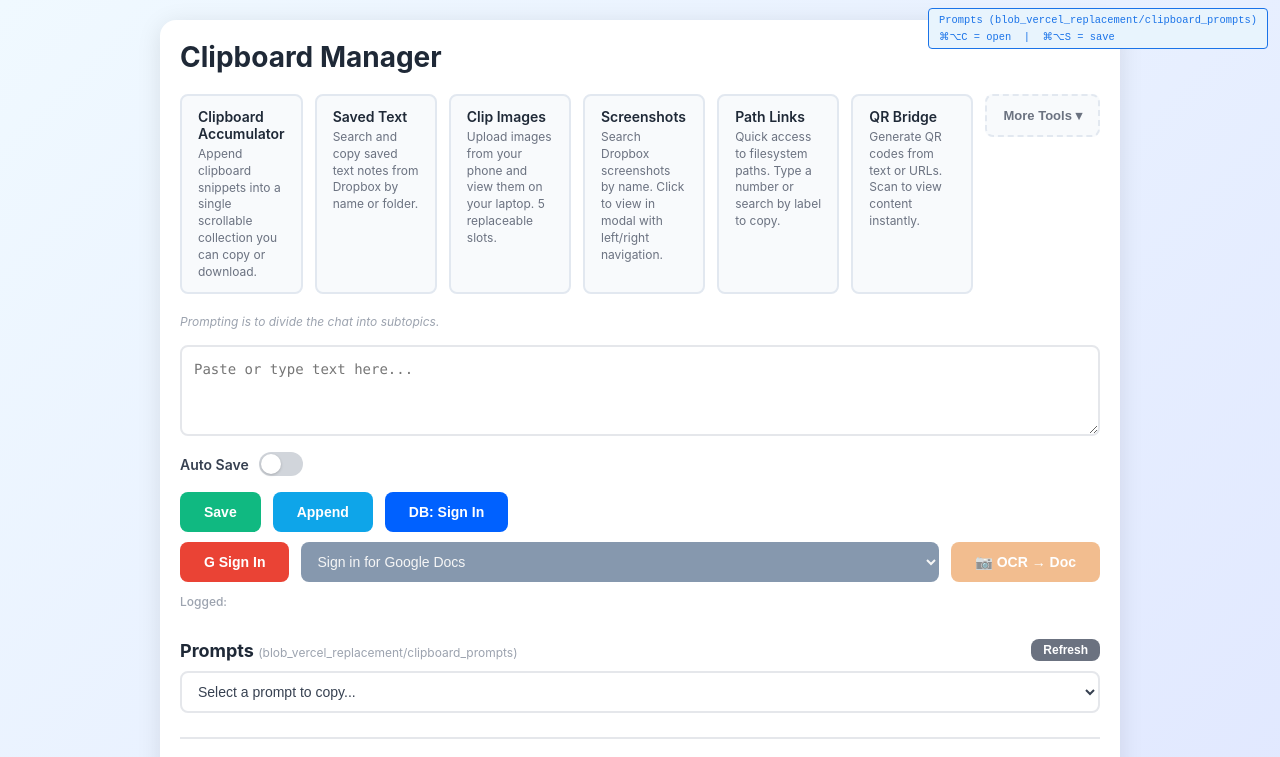
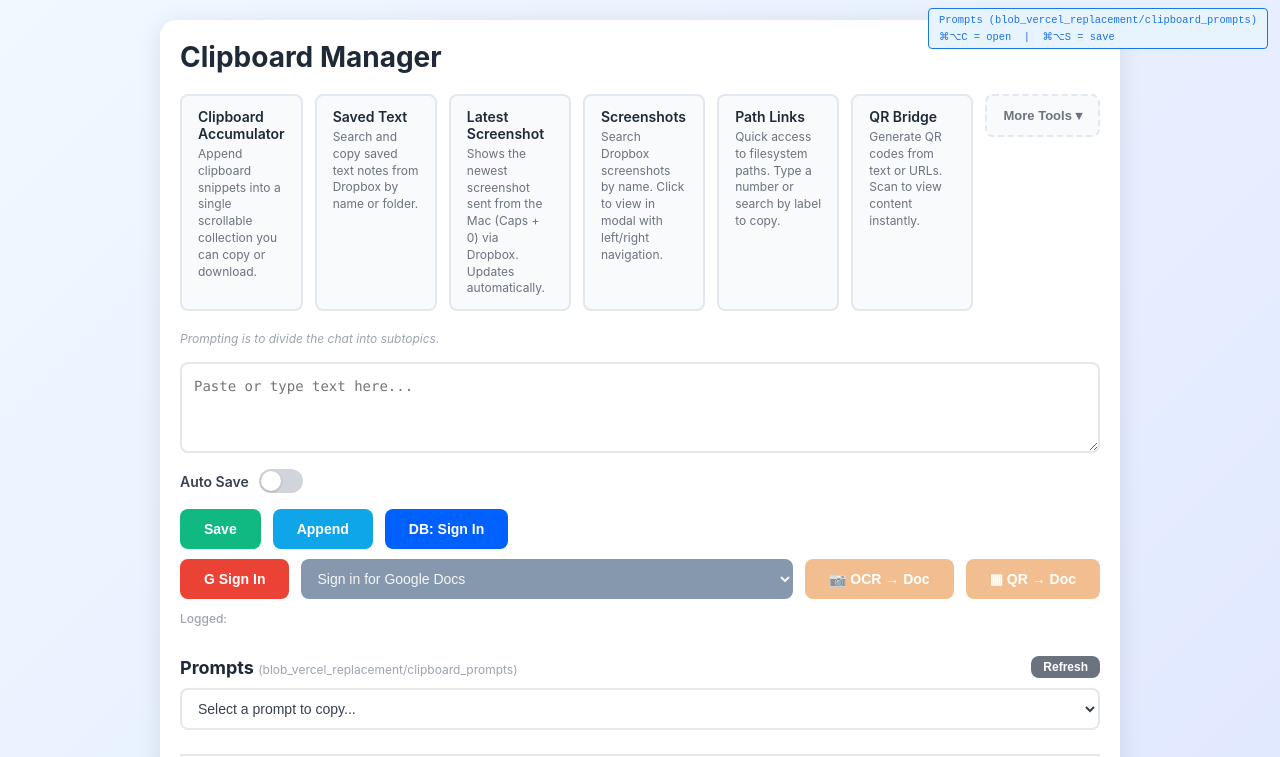
Before and after one commit to firedynasty/clipboard_manager, a React (Create React App) app: page / in a window 1280 px wide. Shown: the top 757 px of the page. Built offline with nearby package versions, Linux system fonts and the light colour scheme.

Commit message:
Swap Clip Images link for Latest Screenshot; add QR to Doc
Co-Authored-By: Claude Sonnet 5.5 <noreply@anthropic.com>

```diff
--- a/src/App.js
+++ b/src/App.js
@@ -395,6 +395,9 @@ function App() {
   const [ocrBusy, setOcrBusy] = useState(false);
   const gTokenClient = useRef(null);
   const ocrFileInputRef = useRef(null);
+  const [qrOpen, setQrOpen] = useState(false);
+  const [qrBusy, setQrBusy] = useState(false);
+  const qrInputRef = useRef(null);
 
   const fetchRecentDocs = useCallback(async (token) => {
     if (!token) return;
@@ -527,6 +530,40 @@ function App() {
     }
   };
 
+  // Decode a scanned qr_bridge URL (…/qr_bridge#<base64>) back to its text.
+  // Anything that isn't a qr_bridge payload (e.g. a plain URL QR) is used as-is.
+  const decodeQrScan = (scanned) => {
+    const raw = scanned.trim();
+    const i = raw.indexOf('#');
+    if (i === -1 || !/qr/i.test(raw.slice(0, i))) return raw;
+    const payload = raw.slice(i + 1);
+    try {
+      const bytes = Uint8Array.from(atob(payload), (c) => c.charCodeAt(0));
+      return new TextDecoder().decode(bytes);
+    } catch {
+      try { return decodeURIComponent(payload); } catch { return raw; }
+    }
+  };
+
+  // Scanner types the URL into the box + Enter; decode it and append to the chosen Doc.
+  const qrToDoc = async (scanned) => {
+    if (!scanned || !scanned.trim()) return;
+    if (!gToken) { alert('Sign in to Google first'); return; }
+    if (!gDoc) { alert('Pick a recent Google Doc first'); return; }
+    setQrBusy(true);
+    try {
+      const text = decodeQrScan(scanned);
+      await gAppendToDoc(text);
+      showToast('Appended to "' + gDoc.name + '"');
+      if (qrInputRef.current) qrInputRef.current.value = '';
+    } catch (err) {
+      alert('QR → Doc failed: ' + err.message);
+    } finally {
+      setQrBusy(false);
+      if (qrInputRef.current) qrInputRef.current.focus();
+    }
+  };
+
   return (
     <div className="App">
       {toastMessage && <div className="toast-notification">{toastMessage}</div>}
@@ -551,7 +588,7 @@ function App() {
             <div className="mobile-menu-grid">
               <a href="/accumulator" className="mobile-menu-item">Clipboard Accumulator</a>
               <a href="/saved_text" className="mobile-menu-item">Saved Text</a>
-              <a href="/images" className="mobile-menu-item">Clip Images</a>
+              <a href="/latest_screenshot.html" className="mobile-menu-item">Latest Screenshot</a>
               <a href="/screenshots" className="mobile-menu-item">Screenshots</a>
               <a href="/paths" className="mobile-menu-item">Path Links</a>
               <a href="/qr_bridge" className="mobile-menu-item">QR Bridge</a>
@@ -585,9 +622,9 @@ function App() {
             <span className="tool-name">Saved Text</span>
             <span className="tool-desc">Search and copy saved text notes from Dropbox by name or folder.</span>
           </a>
-          <a href="/images" className="tool-link">
-            <span className="tool-name">Clip Images</span>
-            <span className="tool-desc">Upload images from your phone and view them on your laptop. 5 replaceable slots.</span>
+          <a href="/latest_screenshot.html" className="tool-link">
+            <span className="tool-name">Latest Screenshot</span>
+            <span className="tool-desc">Shows the newest screenshot sent from the Mac (Caps + 0) via Dropbox. Updates automatically.</span>
           </a>
           <a href="/screenshots" className="tool-link">
             <span className="tool-name">Screenshots</span>
@@ -700,6 +737,31 @@ function App() {
           >
             {ocrBusy ? 'OCR…' : '📷 OCR → Doc'}
           </button>
+          <button
+            onClick={() => {
+              setQrOpen((o) => !o);
+              setTimeout(() => qrInputRef.current && qrInputRef.current.focus(), 0);
+            }}
+            className="ocr-button"
+            disabled={qrBusy || !gToken || !gDoc}
+            title="Scan a QR Bridge code with your scanner and append its text to the end of the selected Google Doc."
+          >
+            {qrBusy ? 'QR…' : '▦ QR → Doc'}
+          </button>
+          {qrOpen && (
+            <input
+              ref={qrInputRef}
+              type="text"
+              className="ocr-button"
+              placeholder="Scan QR now (or paste its URL) + Enter"
+              disabled={qrBusy}
+              onKeyDown={(e) => {
+                if (e.key === 'Enter') qrToDoc(e.target.value);
+                if (e.key === 'Escape') setQrOpen(false);
+              }}
+              style={{ minWidth: 240 }}
+            />
+          )}
           <input
             type="file"
             accept="image/*"
```
